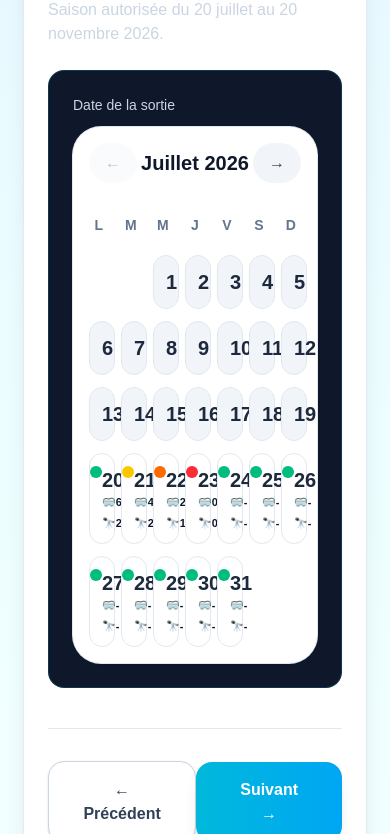
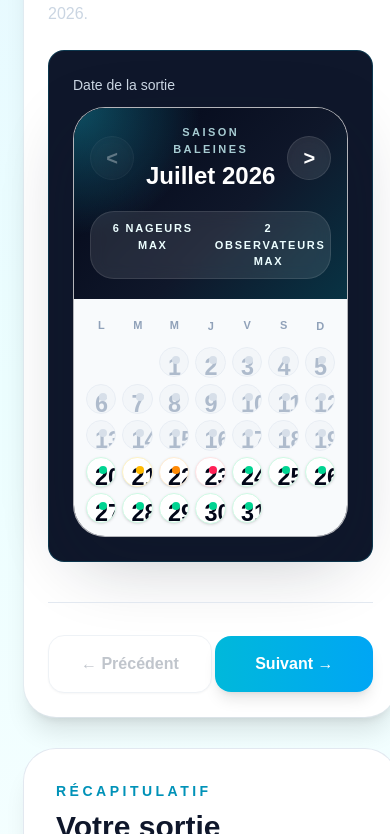
Before and after one commit to sebartacus/tahiti-trip-booking, a Next.js app: page /baleines-v2 in a window 390 px wide. Shown: the part 830-1664 px from the top of the page. Built offline with nearby package versions, Linux system fonts and the light colour scheme.

Commit message:
refactor whale watching v2 mobile calendar

```diff
--- a/src/features/whale-watching-v2/components/calendar/CalendarDay.tsx
+++ b/src/features/whale-watching-v2/components/calendar/CalendarDay.tsx
@@ -1,12 +1,55 @@
+import type { DayStatus } from "../../data/calendar";
+
 type Props = {
   day: number;
   active: boolean;
   disabled: boolean;
-  status?: "available" | "limited" | "almost_full" | "full";
+  status?: DayStatus;
   waterRemaining?: number;
   observerRemaining?: number;
   onClick(): void;
 };
+
+const STATUS_STYLES: Record<
+  DayStatus,
+  {
+    label: string;
+    dot: string;
+    meter: string;
+    surface: string;
+  }
+> = {
+  available: {
+    label: "Ouvert",
+    dot: "bg-emerald-400",
+    meter: "bg-emerald-400",
+    surface: "border-emerald-100 bg-white text-slate-950",
+  },
+  limited: {
+    label: "Limite",
+    dot: "bg-amber-400",
+    meter: "bg-amber-400",
+    surface: "border-amber-100 bg-white text-slate-950",
+  },
+  almost_full: {
+    label: "Rare",
+    dot: "bg-orange-400",
+    meter: "bg-orange-400",
+    surface: "border-orange-100 bg-white text-slate-950",
+  },
+  full: {
+    label: "Complet",
+    dot: "bg-rose-500",
+    meter: "bg-rose-500",
+    surface: "border-rose-100 bg-white text-slate-950",
+  },
+};
+
+function getRemainingLabel(value: number | undefined, total: number) {
+  if (value === undefined) return `--/${total}`;
+
+  return `${value}/${total}`;
+}
 
 export function CalendarDay({
   day,
@@ -17,57 +60,89 @@ export function CalendarDay({
   observerRemaining,
   onClick,
 }: Props) {
-  const badge =
-    status === "available"
-      ? "bg-emerald-500"
-      : status === "limited"
-      ? "bg-yellow-400"
-      : status === "almost_full"
-      ? "bg-orange-500"
-      : "bg-red-500";
+  const style = STATUS_STYLES[status];
+  const waterLabel = getRemainingLabel(waterRemaining, 6);
+  const observerLabel = getRemainingLabel(observerRemaining, 2);
+  const waterPercent =
+    waterRemaining === undefined ? 100 : (waterRemaining / 6) * 100;
+  const observerPercent =
+    observerRemaining === undefined ? 100 : (observerRemaining / 2) * 100;
+
+  const stateClasses = disabled
+    ? "cursor-not-allowed border-slate-200 bg-slate-100 text-slate-400 opacity-70"
+    : active
+    ? "scale-[1.03] border-cyan-300 bg-slate-950 text-white shadow-[0_16px_38px_rgba(8,145,178,0.34)] ring-2 ring-cyan-300 ring-offset-2 ring-offset-slate-50"
+    : `${style.surface} shadow-sm hover:-translate-y-0.5 hover:border-cyan-200 hover:shadow-md`;
+
+  const secondaryText = active
+    ? "text-cyan-50/80"
+    : disabled
+    ? "text-slate-400"
+    : "text-slate-500";
 
   return (
     <button
       type="button"
       disabled={disabled}
       onClick={onClick}
-      className={`group relative flex aspect-square flex-col justify-between rounded-2xl border p-3 transition-all duration-300
+      aria-pressed={active}
+      className={`group relative flex aspect-square min-h-0 w-full flex-col justify-between overflow-hidden rounded-[18px] border p-2 text-left transition-all duration-300 focus:outline-none focus:ring-2 focus:ring-cyan-400 focus:ring-offset-2 focus:ring-offset-slate-50 sm:rounded-[22px] sm:p-3 ${stateClasses}`}
+    >
+      <span
+        className={`absolute right-2 top-2 h-2 w-2 rounded-full ${
+          disabled ? "bg-slate-300" : style.dot
+        }`}
+      />
 
-      ${
-        disabled
-          ? "cursor-not-allowed border-slate-200 bg-slate-100 text-slate-300"
-          : active
-          ? "scale-105 border-cyan-500 bg-cyan-50 shadow-lg"
-          : "border-slate-200 bg-white hover:-translate-y-1 hover:border-cyan-300 hover:shadow-lg"
-      }`}
-    >
-      {!disabled && (
-        <div
-          className={`absolute right-3 top-3 h-3 w-3 rounded-full ${badge}`}
-        />
+      {active && (
+        <span className="pointer-events-none absolute inset-x-3 top-0 h-px bg-gradient-to-r from-transparent via-cyan-200 to-transparent" />
       )}
 
-      <div className="text-left">
-        <div className="text-xl font-bold text-slate-800">
+      <div>
+        <span className="block text-[clamp(1.15rem,6vw,2rem)] font-black leading-none sm:text-3xl">
           {day}
+        </span>
+
+        <span
+          className={`mt-1 block truncate text-[9px] font-black uppercase tracking-[0.14em] sm:text-[10px] ${secondaryText}`}
+        >
+          {disabled ? "Ferme" : style.label}
+        </span>
+      </div>
+
+      <div className="space-y-1">
+        <div className="space-y-0.5">
+          <div className={`flex items-center justify-between gap-1 text-[9px] font-bold sm:text-[10px] ${secondaryText}`}>
+            <span>Nage</span>
+            <span>{disabled ? "--/6" : waterLabel}</span>
+          </div>
+
+          <div className={active ? "h-1 rounded-full bg-white/15" : "h-1 rounded-full bg-slate-200"}>
+            <div
+              className={`h-full rounded-full ${
+                disabled ? "bg-slate-300" : style.meter
+              }`}
+              style={{ width: `${waterPercent}%` }}
+            />
+          </div>
+        </div>
+
+        <div className="space-y-0.5">
+          <div className={`flex items-center justify-between gap-1 text-[9px] font-bold sm:text-[10px] ${secondaryText}`}>
+            <span>Bord</span>
+            <span>{disabled ? "--/2" : observerLabel}</span>
+          </div>
+
+          <div className={active ? "h-1 rounded-full bg-white/15" : "h-1 rounded-full bg-slate-200"}>
+            <div
+              className={`h-full rounded-full ${
+                disabled ? "bg-slate-300" : style.meter
+              }`}
+              style={{ width: `${observerPercent}%` }}
+            />
+          </div>
         </div>
       </div>
-
-      {!disabled && (
-        <div className="space-y-1 text-left text-[11px]">
-
-          <div className="flex items-center justify-between">
-            <span>🥽</span>
-            <strong>{waterRemaining ?? "-"}</strong>
-          </div>
-
-          <div className="flex items-center justify-between">
-            <span>🔭</span>
-            <strong>{observerRemaining ?? "-"}</strong>
-          </div>
-
-        </div>
-      )}
     </button>
   );
 }
--- a/src/features/whale-watching-v2/components/calendar/CalendarGrid.tsx
+++ b/src/features/whale-watching-v2/components/calendar/CalendarGrid.tsx
@@ -1,13 +1,14 @@
 "use client";
 
-import { useState } from "react";
-import { CalendarDay } from "./CalendarDay";
+import { useMemo, useState } from "react";
 import { CALENDAR } from "../../data/calendar";
+import { SEASON } from "../../data/constants";
 import {
   MONTHS,
   daysInMonth,
   firstDay,
 } from "../../utils/calendar";
+import { CalendarDay } from "./CalendarDay";
 
 type Props = {
   selectedDate: string | null;
@@ -15,6 +16,24 @@ type Props = {
 };
 
 const WEEK_DAYS = ["L", "M", "M", "J", "V", "S", "D"];
+
+const MONTH_FORMATTER = new Intl.DateTimeFormat("fr-FR", {
+  month: "long",
+  year: "numeric",
+});
+
+function toDateValue(year: number, month: number, day: number) {
+  return `${year}-${String(month).padStart(2, "0")}-${String(day).padStart(
+    2,
+    "0"
+  )}`;
+}
+
+function getMonthLabel(year: number, month: number) {
+  const label = MONTH_FORMATTER.format(new Date(year, month - 1, 1));
+
+  return label.charAt(0).toUpperCase() + label.slice(1);
+}
 
 export function CalendarGrid({
   selectedDate,
@@ -25,65 +44,86 @@ export function CalendarGrid({
   const month = MONTHS[monthIndex];
   const totalDays = daysInMonth(month.month, month.year);
   const offset = firstDay(month.month, month.year);
+  const monthLabel = getMonthLabel(month.year, month.month);
 
-  const days = Array.from(
-    { length: totalDays },
-    (_, i) => i + 1
+  const availabilityByDate = useMemo(
+    () => new Map(CALENDAR.map((day) => [day.date, day])),
+    []
+  );
+
+  const calendarDays = useMemo(
+    () =>
+      Array.from({ length: totalDays }, (_, index) => {
+        const day = index + 1;
+        const value = toDateValue(month.year, month.month, day);
+
+        return {
+          day,
+          value,
+          info: availabilityByDate.get(value),
+          disabled: value < SEASON.start || value > SEASON.end,
+        };
+      }),
+    [availabilityByDate, month.month, month.year, totalDays]
   );
 
   return (
-    <div className="space-y-6 rounded-[28px] bg-white p-4 shadow-sm ring-1 ring-slate-200 sm:p-6">
-      <div className="flex items-center justify-between">
+    <div className="overflow-hidden rounded-[32px] border border-white/70 bg-slate-950 text-white shadow-[0_24px_70px_rgba(15,23,42,0.24)]">
+      <div className="bg-[radial-gradient(circle_at_top_left,rgba(34,211,238,0.35),transparent_38%),linear-gradient(135deg,#020617,#0f172a_58%,#083344)] px-4 pb-5 pt-4 sm:px-6 sm:pt-6">
+        <div className="flex items-center justify-between gap-3">
           <button
             type="button"
+            aria-label="Mois precedent"
             disabled={monthIndex === 0}
-          onClick={() => setMonthIndex((m) => m - 1)}
-          className="rounded-full bg-slate-100 px-4 py-2 font-bold text-slate-700 disabled:opacity-30"
+            onClick={() => setMonthIndex((current) => current - 1)}
+            className="flex h-11 w-11 shrink-0 items-center justify-center rounded-full border border-white/10 bg-white/10 text-xl font-semibold text-white shadow-inner backdrop-blur transition hover:bg-white/20 disabled:cursor-not-allowed disabled:opacity-35"
           >
-          ←
+            {"<"}
           </button>
 
-        <h3 className="text-xl font-black text-slate-900">
-          {month.name}
+          <div className="min-w-0 text-center">
+            <p className="text-[11px] font-bold uppercase tracking-[0.22em] text-cyan-100/80">
+              Saison baleines
+            </p>
+
+            <h3 className="mt-1 truncate text-2xl font-black leading-tight text-white sm:text-3xl">
+              {monthLabel}
             </h3>
+          </div>
 
           <button
             type="button"
+            aria-label="Mois suivant"
             disabled={monthIndex === MONTHS.length - 1}
-          onClick={() => setMonthIndex((m) => m + 1)}
-          className="rounded-full bg-slate-100 px-4 py-2 font-bold text-slate-700 disabled:opacity-30"
+            onClick={() => setMonthIndex((current) => current + 1)}
+            className="flex h-11 w-11 shrink-0 items-center justify-center rounded-full border border-white/10 bg-white/10 text-xl font-semibold text-white shadow-inner backdrop-blur transition hover:bg-white/20 disabled:cursor-not-allowed disabled:opacity-35"
           >
-          →
+            {">"}
           </button>
         </div>
 
-      <div className="grid grid-cols-7 gap-3">
-        {WEEK_DAYS.map((d, index) => (
+        <div className="mt-5 grid grid-cols-2 gap-2 rounded-3xl border border-white/10 bg-white/10 p-2 text-center text-[11px] font-bold uppercase tracking-[0.16em] text-cyan-50 backdrop-blur">
+          <span>6 nageurs max</span>
+          <span>2 observateurs max</span>
+        </div>
+      </div>
+
+      <div className="bg-slate-50 p-3 sm:p-5">
+        <div className="grid grid-cols-7 gap-1.5 sm:gap-2">
+          {WEEK_DAYS.map((dayName, index) => (
             <div
-            key={`${d}-${index}`}
-            className="py-2 text-center text-sm font-bold uppercase tracking-wide text-slate-500"
+              key={`${dayName}-${index}`}
+              className="flex aspect-square items-center justify-center text-[11px] font-black uppercase text-slate-400 sm:text-xs"
             >
-            {d}
+              {dayName}
             </div>
           ))}
 
-        {Array.from({ length: offset }).map((_, i) => (
-          <div key={`offset-${i}`} />
+          {Array.from({ length: offset }).map((_, index) => (
+            <div key={`offset-${index}`} className="aspect-square" />
           ))}
 
-        {days.map((day) => {
-          const value = `${month.year}-${String(month.month).padStart(
-            2,
-            "0"
-          )}-${String(day).padStart(2, "0")}`;
-
-          const info = CALENDAR.find((d) => d.date === value);
-
-          const disabled =
-            (month.month === 7 && day < 20) ||
-            (month.month === 11 && day > 20);
-
-          return (
+          {calendarDays.map(({ day, value, info, disabled }) => (
             <CalendarDay
               key={value}
               day={day}
@@ -94,8 +134,8 @@ export function CalendarGrid({
               observerRemaining={info?.observerRemaining}
               onClick={() => onSelect(value)}
             />
-          );
-        })}
+          ))}
+        </div>
       </div>
     </div>
   );
--- a/src/features/whale-watching-v2/hooks/useBookingStep.ts
+++ b/src/features/whale-watching-v2/hooks/useBookingStep.ts
@@ -36,6 +36,8 @@ export function useBookingStep() {
     currentStep,
     currentStepIndex,
     totalSteps: BOOKING_STEPS.length,
+    isFirstStep: currentStepIndex === 0,
+    isLastStep: currentStepIndex === BOOKING_STEPS.length - 1,
     goNext,
     goPrevious,
     goToStep,
```
Lines whose indentation alone changed are shown as unchanged.
